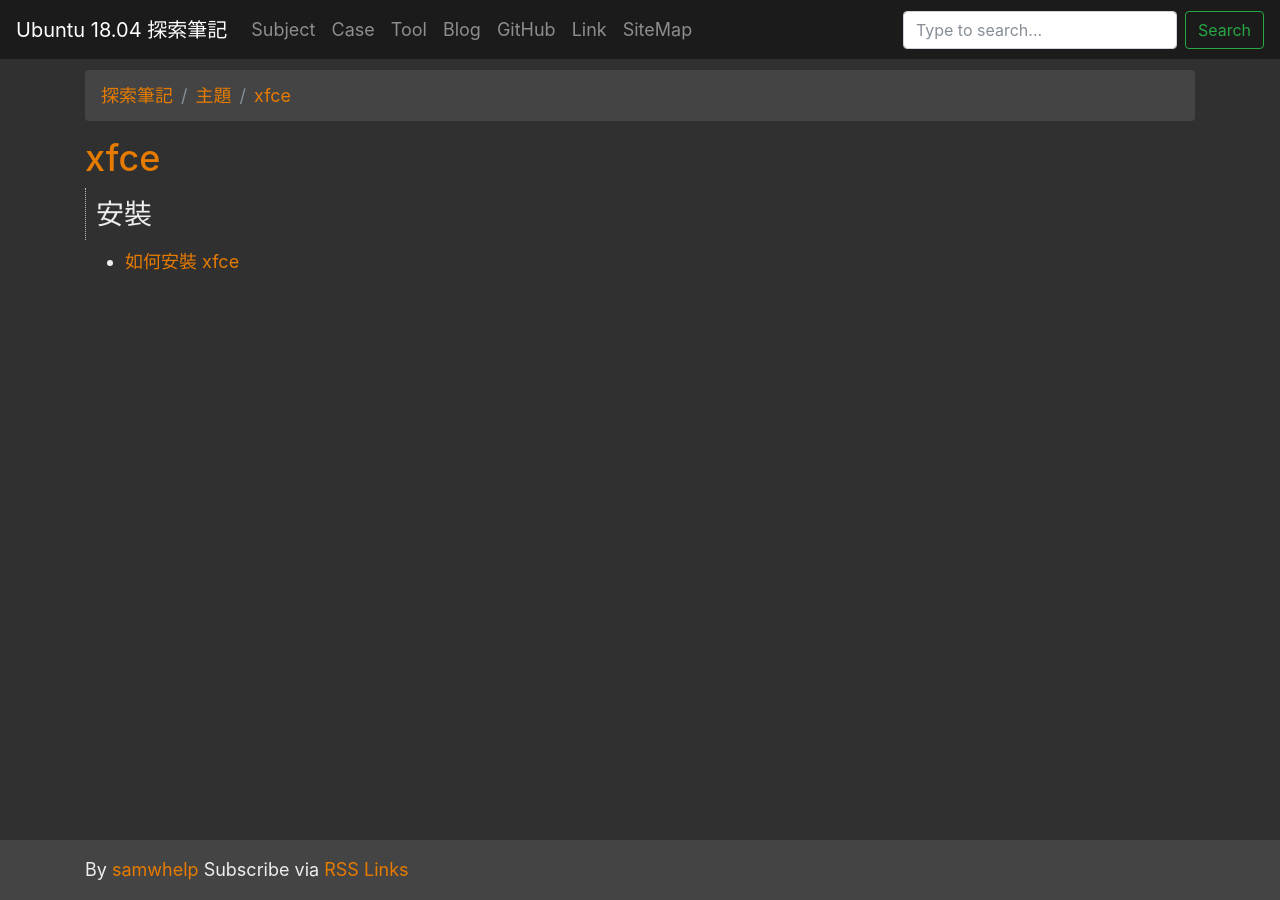
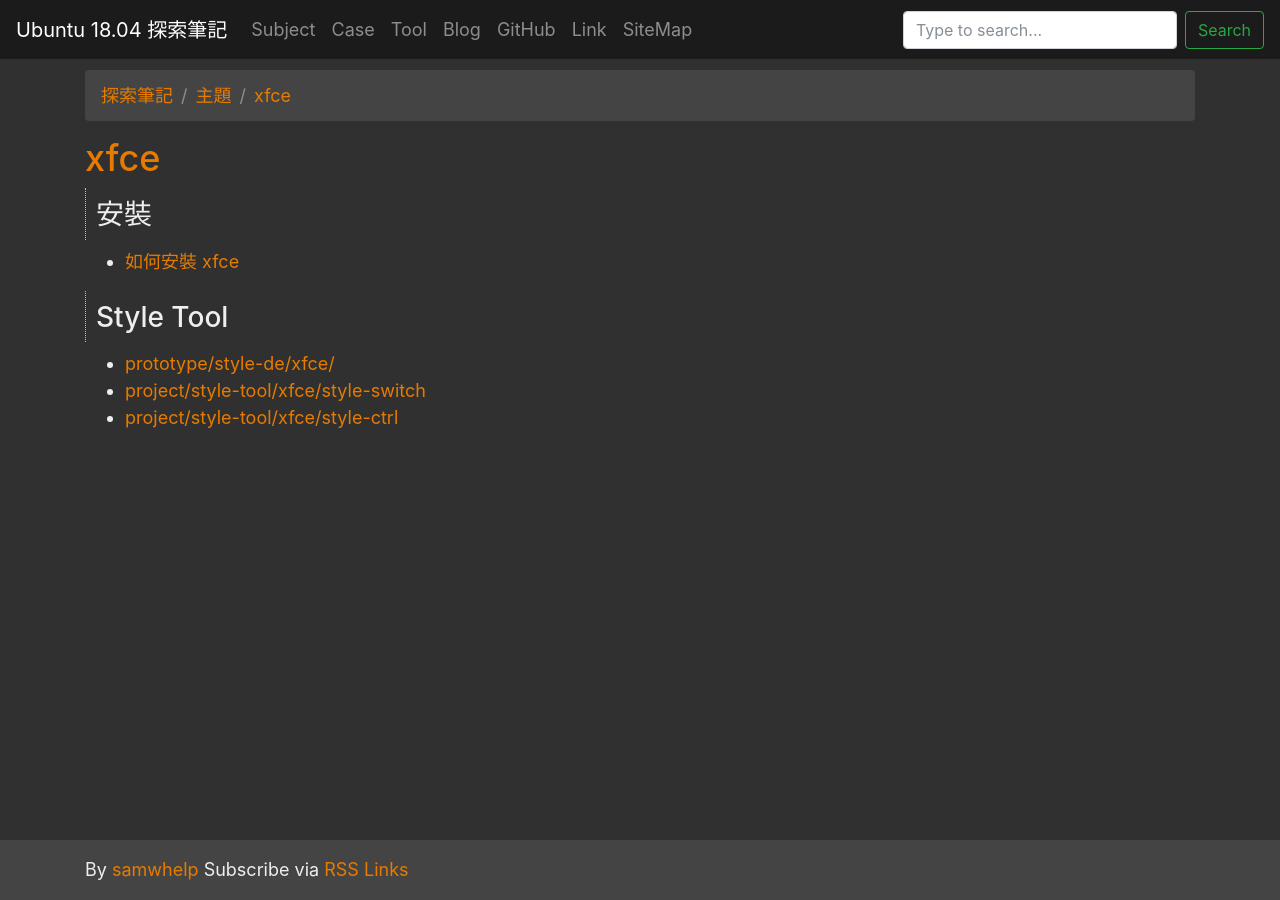
Before and after one commit to samwhelp/note-ubuntu-18.04, a Jekyll site: the page built from read/subject/xfce/index.md, in a window 1280 px wide. Built offline with Jekyll 4.4.1, drawn with Linux system fonts in a browser that asks for light colours; nearby versions of some CDN libraries.

Commit message:
add link

```diff
--- a/read/subject/xfce/index.md
+++ b/read/subject/xfce/index.md
@@ -14,3 +14,10 @@ source_url: '/read/subject/xfce/index.md'
 ## 安裝
 
 * [如何安裝 xfce](install-xfce)
+
+
+## Style Tool
+
+* [prototype/style-de/xfce/](https://github.com/samwhelp/play-ubuntu-18.04-plan/tree/master/prototype/style-de/xfce)
+* [project/style-tool/xfce/style-switch](https://github.com/samwhelp/play-ubuntu-18.04-plan/tree/master/project/style-tool/xfce/style-switch)
+* [project/style-tool/xfce/style-ctrl](https://github.com/samwhelp/play-ubuntu-18.04-plan/tree/master/project/style-tool/xfce/style-ctrl)
```
